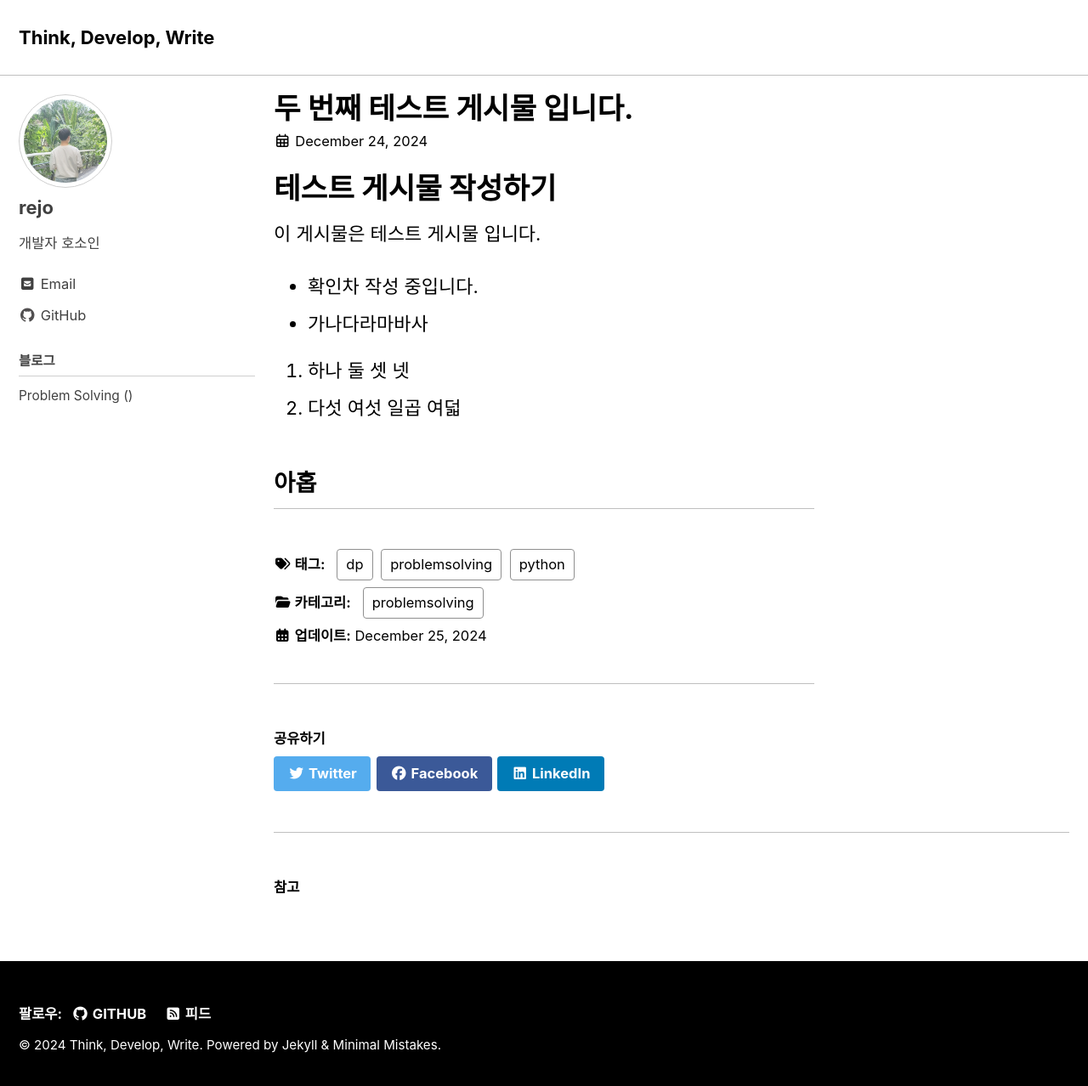
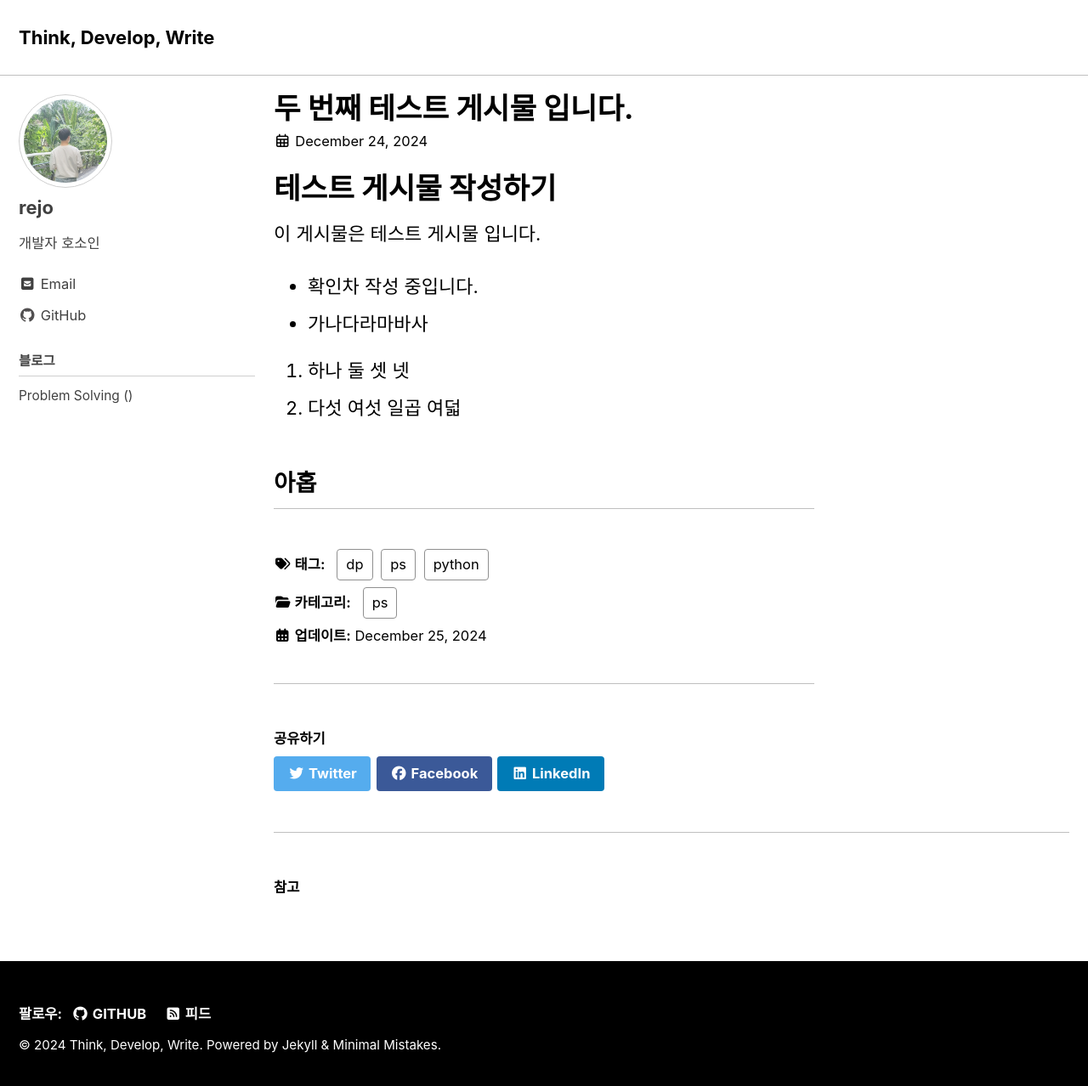
Before and after one commit to r3j0/r3j0.github.io, a Jekyll site: the page built from _posts/2024-12-24-test-post.md, in a window 1280 px wide and 1286 px high. Shown: the top 1278 px of the window at 85% size. Built offline with Jekyll 4.4.1, drawn with Linux system fonts in a browser that asks for light colours; cached includes are drawn as plain includes; some web fonts are replaced.

```diff
--- a/_data/navigation.yml
+++ b/_data/navigation.yml
@@ -15,4 +15,4 @@ sidebar-category:
   - title: "블로그"
     children:
       - title: "Problem Solving"
-        url: "/categories/problemsolving"
+        url: "/categories/ps"
--- a/_posts/2024-12-24-problemsolving-testpost.md
+++ b/_posts/2024-12-24-test-post.md
@@ -1,12 +1,11 @@
 ---
 title: "두 번째 테스트 게시물 입니다."
 categories:
-  - problemsolving
+  - ps
 tags:
-  - problemsolving
-  - python
-  - dp
-permalink: /problemsolving/testpost/
+  - [ps, python, dp]
+
+permalink: /ps/test-post/
 
 date: 2024-12-24
 last_modified_at: 2024-12-25
```
Also changed, not shown: _posts/categories/category-ps.md (renamed from _posts/categories/category-problemsolving.md, +2 -2 lines).
